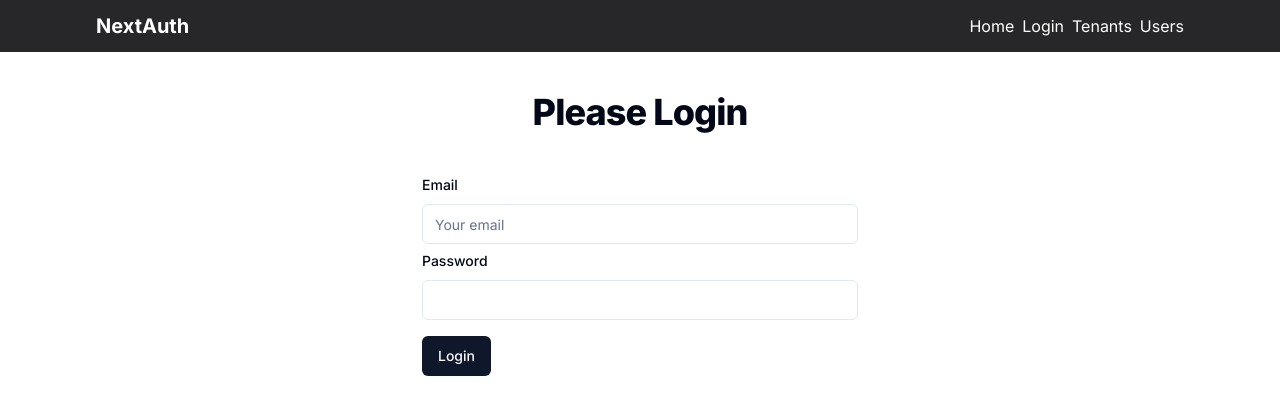
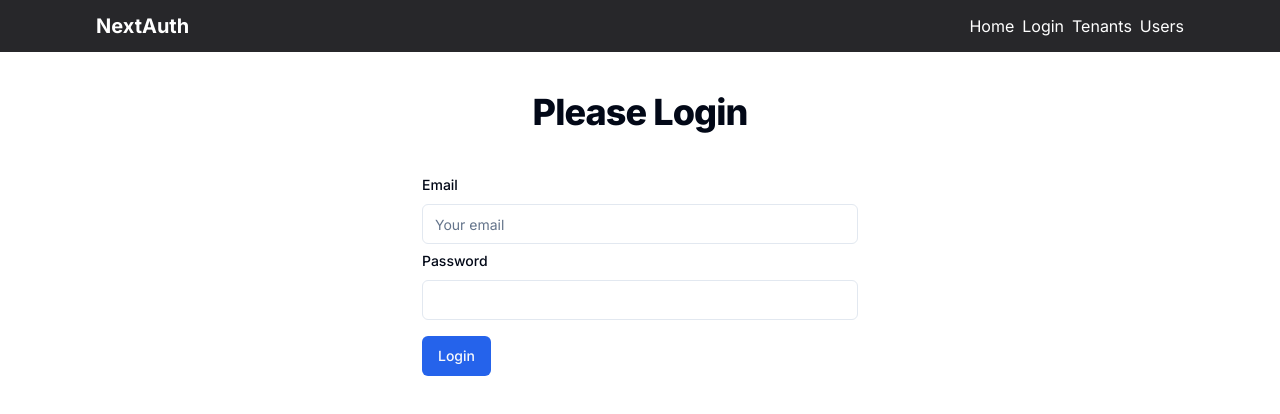
Before and after one commit to alianza86/nextjs-prisma-auth-template, a Next.js app: page /auth/login in a window 1280 px wide. Shown: the top 414 px of the page. Built offline with nearby package versions, Linux system fonts and the light colour scheme; no server answers.

Commit message:
se mejora estilo y se agrega theme en dark o light

```diff
--- a/package.json
+++ b/package.json
@@ -21,6 +21,7 @@
     "lucide-react": "^0.356.0",
     "next": "14.1.2",
     "next-auth": "^4.24.6",
+    "next-themes": "^0.3.0",
     "react": "^18",
     "react-dom": "^18",
     "react-hook-form": "^7.51.0",
--- a/src/app/globals.css
+++ b/src/app/globals.css
@@ -2,7 +2,7 @@
 @tailwind components;
 @tailwind utilities;
 
-@layer base {
+/* @layer base {
   :root {
     --background: 0 0% 100%;
     --foreground: 222.2 84% 4.9%;
@@ -64,6 +64,53 @@
     --input: 217.2 32.6% 17.5%;
     --ring: 212.7 26.8% 83.9%;
   }
+} */
+
+@layer base {
+  :root {
+    --background: 0 0% 100%;
+    --foreground: 222.2 84% 4.9%;
+    --card: 0 0% 100%;
+    --card-foreground: 222.2 84% 4.9%;
+    --popover: 0 0% 100%;
+    --popover-foreground: 222.2 84% 4.9%;
+    --primary: 221.2 83.2% 53.3%;
+    --primary-foreground: 210 40% 98%;
+    --secondary: 210 40% 96.1%;
+    --secondary-foreground: 222.2 47.4% 11.2%;
+    --muted: 210 40% 96.1%;
+    --muted-foreground: 215.4 16.3% 46.9%;
+    --accent: 210 40% 96.1%;
+    --accent-foreground: 222.2 47.4% 11.2%;
+    --destructive: 0 84.2% 60.2%;
+    --destructive-foreground: 210 40% 98%;
+    --border: 214.3 31.8% 91.4%;
+    --input: 214.3 31.8% 91.4%;
+    --ring: 221.2 83.2% 53.3%;
+    --radius: 0.5rem;
+  }
+
+  .dark {
+    --background: 222.2 84% 4.9%;
+    --foreground: 210 40% 98%;
+    --card: 222.2 84% 4.9%;
+    --card-foreground: 210 40% 98%;
+    --popover: 222.2 84% 4.9%;
+    --popover-foreground: 210 40% 98%;
+    --primary: 217.2 91.2% 59.8%;
+    --primary-foreground: 222.2 47.4% 11.2%;
+    --secondary: 217.2 32.6% 17.5%;
+    --secondary-foreground: 210 40% 98%;
+    --muted: 217.2 32.6% 17.5%;
+    --muted-foreground: 215 20.2% 65.1%;
+    --accent: 217.2 32.6% 17.5%;
+    --accent-foreground: 210 40% 98%;
+    --destructive: 0 62.8% 30.6%;
+    --destructive-foreground: 210 40% 98%;
+    --border: 217.2 32.6% 17.5%;
+    --input: 217.2 32.6% 17.5%;
+    --ring: 224.3 76.3% 48%;
+  }
 }
 
 @layer base {
--- a/src/app/layout.tsx
+++ b/src/app/layout.tsx
@@ -3,6 +3,7 @@ import { Inter } from "next/font/google";
 import Navbar from "../components/Navbar";
 import "./globals.css";
 import { Providers } from "./providers";
+import { ThemeProvider } from "../components/ui/theme-provider";
 
 const inter = Inter({ subsets: ["latin"] });
 
@@ -19,10 +20,17 @@ export default function RootLayout({
   return (
     <html lang="en">
       <body className={inter.className}>
-        <Providers>
-          <Navbar />
-          {children}
-        </Providers>
+        <ThemeProvider
+          attribute="class"
+          defaultTheme="system"
+          enableSystem
+          disableTransitionOnChange
+        >
+          <Providers>
+            <Navbar />
+            {children}
+          </Providers>
+        </ThemeProvider>
       </body>
     </html>
   );
--- a/src/components/tenants/TenantListItem.tsx
+++ b/src/components/tenants/TenantListItem.tsx
@@ -13,17 +13,17 @@ export default function TenantListItem({
   tenant: { id, rfc, name },
 }: TenantListItemProps) {
   return (
-    <div className="flex gap-3 items-center rounded-lg border py-3 px-5 bg-slate-200">
+    <div className="flex gap-3 items-center rounded-lg border py-3 px-5 bg-background border-muted-foreground/50">
       <div className="flex-grow space-y-0">
-        <h2 className="text-md font-medium text-slate-800">{name}</h2>
-        <p className="text-slate-600 text-sm">{rfc}</p>
+        <h2 className="text-md font-medium text-foreground">{name}</h2>
+        <p className="text-muted-foreground text-sm">{rfc}</p>
       </div>
       <div className="flex shrink-0 items-center gap-3">
         <button type="button" className="" onClick={() => deleteTenant(id)}>
-          <CircleX className="text-slate-600" />
+          <CircleX className="text-muted-foreground" />
         </button>
         <Link href={`tenants/${id}`}>
-          <Pencil className="text-slate-600" />
+          <Pencil className="text-muted-foreground" />
         </Link>
       </div>
     </div>
--- /dev/null
+++ b/src/components/ui/theme-provider.tsx
@@ -0,0 +1,9 @@
+"use client";
+
+import * as React from "react";
+import { ThemeProvider as NextThemesProvider } from "next-themes";
+import { type ThemeProviderProps } from "next-themes/dist/types";
+
+export function ThemeProvider({ children, ...props }: ThemeProviderProps) {
+  return <NextThemesProvider {...props}>{children}</NextThemesProvider>;
+}
--- a/src/components/users/UserListItem.tsx
+++ b/src/components/users/UserListItem.tsx
@@ -15,20 +15,20 @@ export default function UserListItem({
   user: { firstName, lastName, email, id, tenant },
 }: JobListItemProps) {
   return (
-    <div className="flex gap-3 items-center rounded-lg border py-3 px-5 bg-slate-200">
+    <div className="flex gap-3 items-center rounded-lg border py-3 px-5 border-muted-foreground/50 ">
       <div className="flex-grow space-y-0">
-        <h2 className="text-md font-medium text-slate-800">
+        <h2 className="text-md font-medium text-foreground">
           {firstName} {lastName}
         </h2>
-        <p className="text-slate-600 text-sm">{email}</p>
-        <p className="text-slate-600 text-sm">{tenant.name}</p>
+        <p className="text-muted-foreground text-sm">{email}</p>
+        <p className="text-muted-foreground text-sm">{tenant.name}</p>
       </div>
       <div className="flex shrink-0 items-center gap-3">
         <button type="button" className="" onClick={() => deleteUser(id)}>
-          <CircleX className="text-slate-600" />
+          <CircleX className="text-muted-foreground" />
         </button>
         <Link href={`users/${id}`}>
-          <Pencil className="text-slate-600" />
+          <Pencil className="text-muted-foreground" />
         </Link>
       </div>
     </div>
```
Also changed, not shown: tailwind.config.ts (+8 -8 lines), 1 other file (tests, documents, lock files or other folders).
